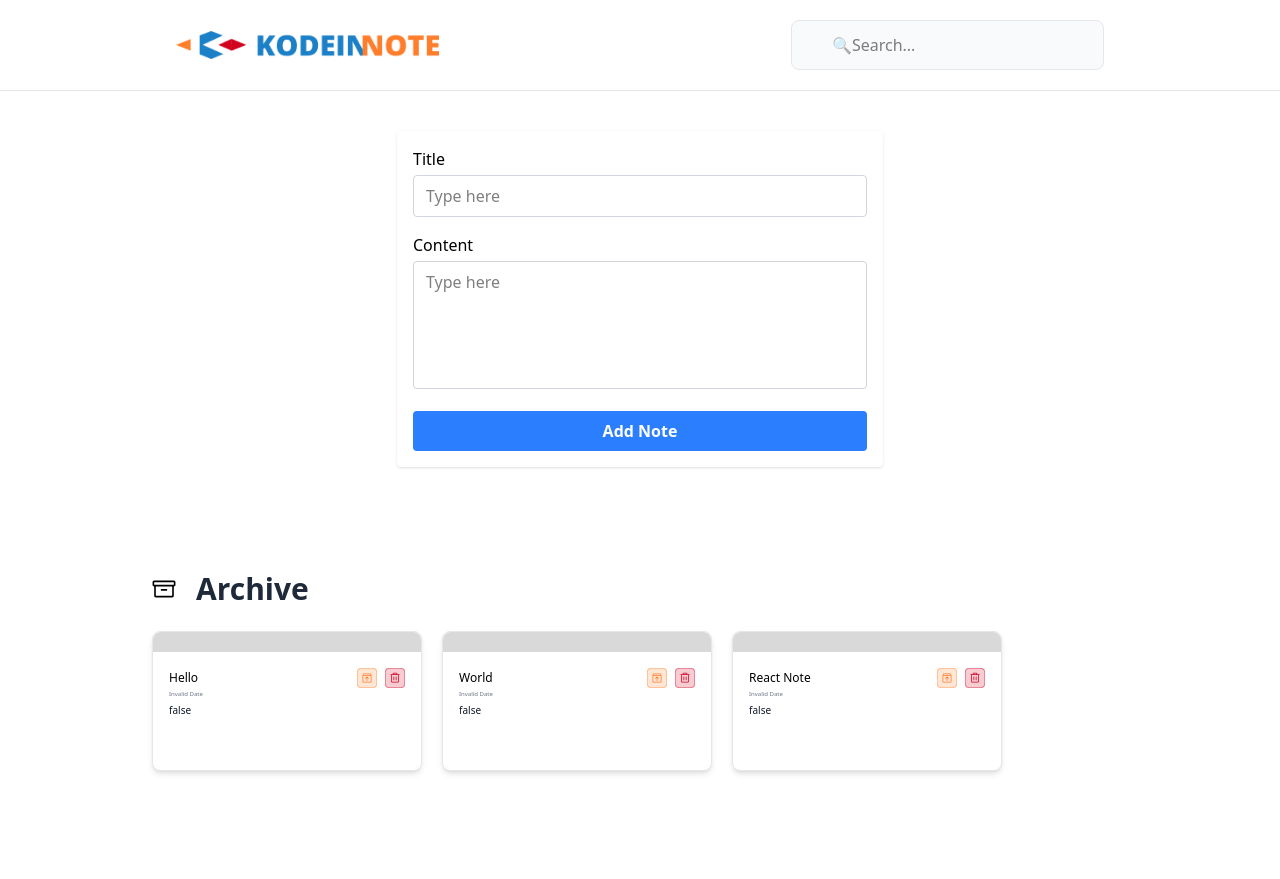
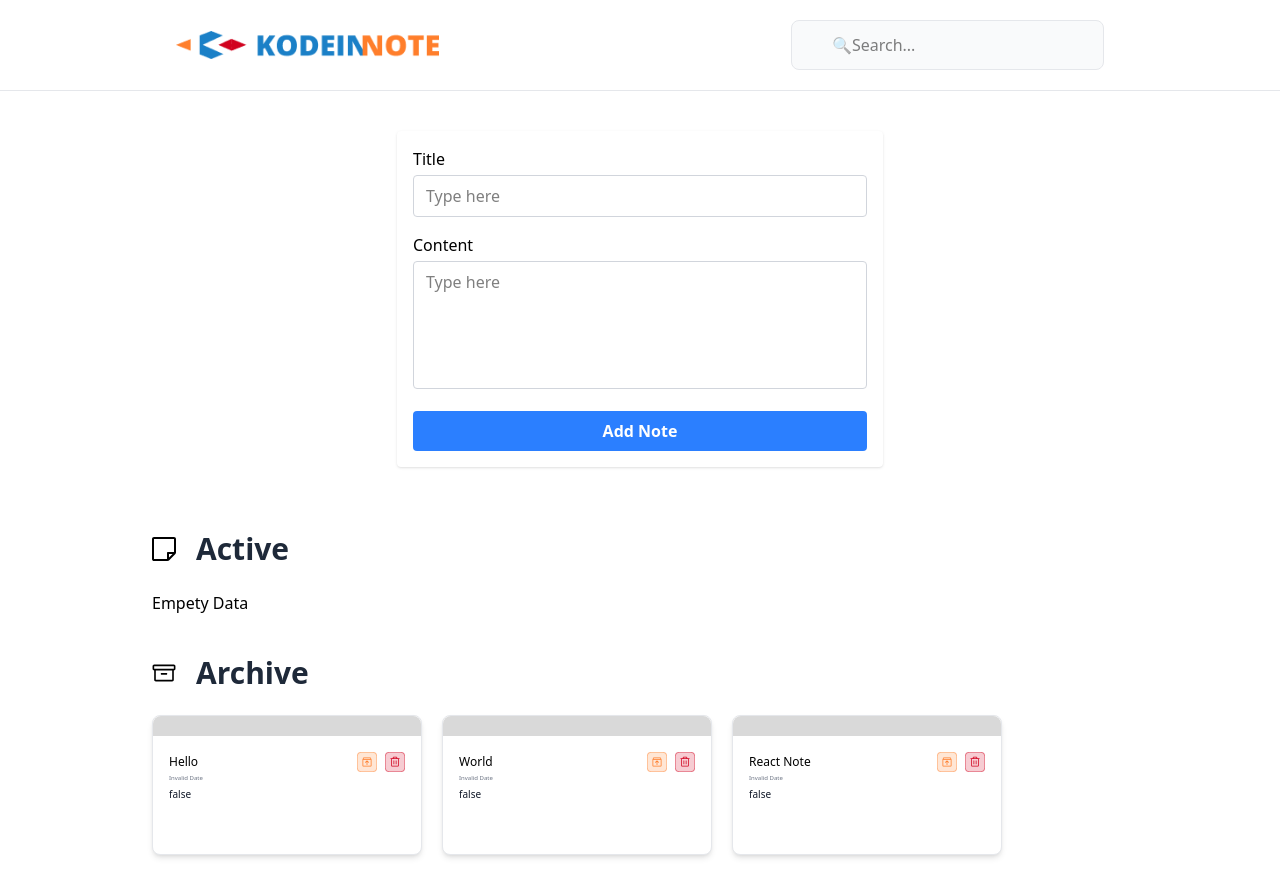
Before and after one commit to Nypline/Form-App, a React (Vite) app: page / in a window 1280 px wide. Both pictures are taken after a click on the picture 367 px from the left and 638 px from the top of the page. Before the commit the page ends 800 px from the top, so only its background shows below. Built offline with nearby package versions, Linux system fonts and the light colour scheme.

Commit message:
Add : Empety-data

```diff
--- a/src/components/KontenList.jsx
+++ b/src/components/KontenList.jsx
@@ -11,13 +11,12 @@ const KontenList = ({
 
   return (
     <div className="w-[80%] mx-auto p-6  ">
-      {activeIdeas.length > 0 && (
-        <>
       <div className="flex flex-row items-center gap-5 mb-6">
         <img src="/Active.svg" alt="" className="w-6" />
         <h1 className="text-3xl font-bold text-gray-800">Active</h1>
       </div>
-
+      {activeIdeas.length > 0 ? (
+        <>
           <div className="flex flex-row justify-start gap-5 flex-wrap">
             {activeIdeas.map((idea) => (
               <NoteItem
@@ -32,15 +31,15 @@ const KontenList = ({
             ))}
           </div>
         </>
+      ) : (
+        <h1>Empety Data</h1>
       )}
-
-      {archivedIdeas.length > 0 && (
-        <>
       <div className="flex flex-row items-center gap-5 mb-6 mt-10">
         <img src="/Archive.svg" alt="" className="w-6" />
         <h1 className="text-3xl font-bold text-gray-800">Archive</h1>
       </div>
-
+      {archivedIdeas.length > 0 ? (
+        <>
           <div className="flex flex-row justify-start gap-5 flex-wrap">
             {archivedIdeas.map((idea) => (
               <NoteItem
@@ -55,6 +54,8 @@ const KontenList = ({
             ))}
           </div>
         </>
+      ) : (
+        <h1>Empety Data</h1>
       )}
     </div>
   );
```
Lines whose indentation alone changed are shown as unchanged.
